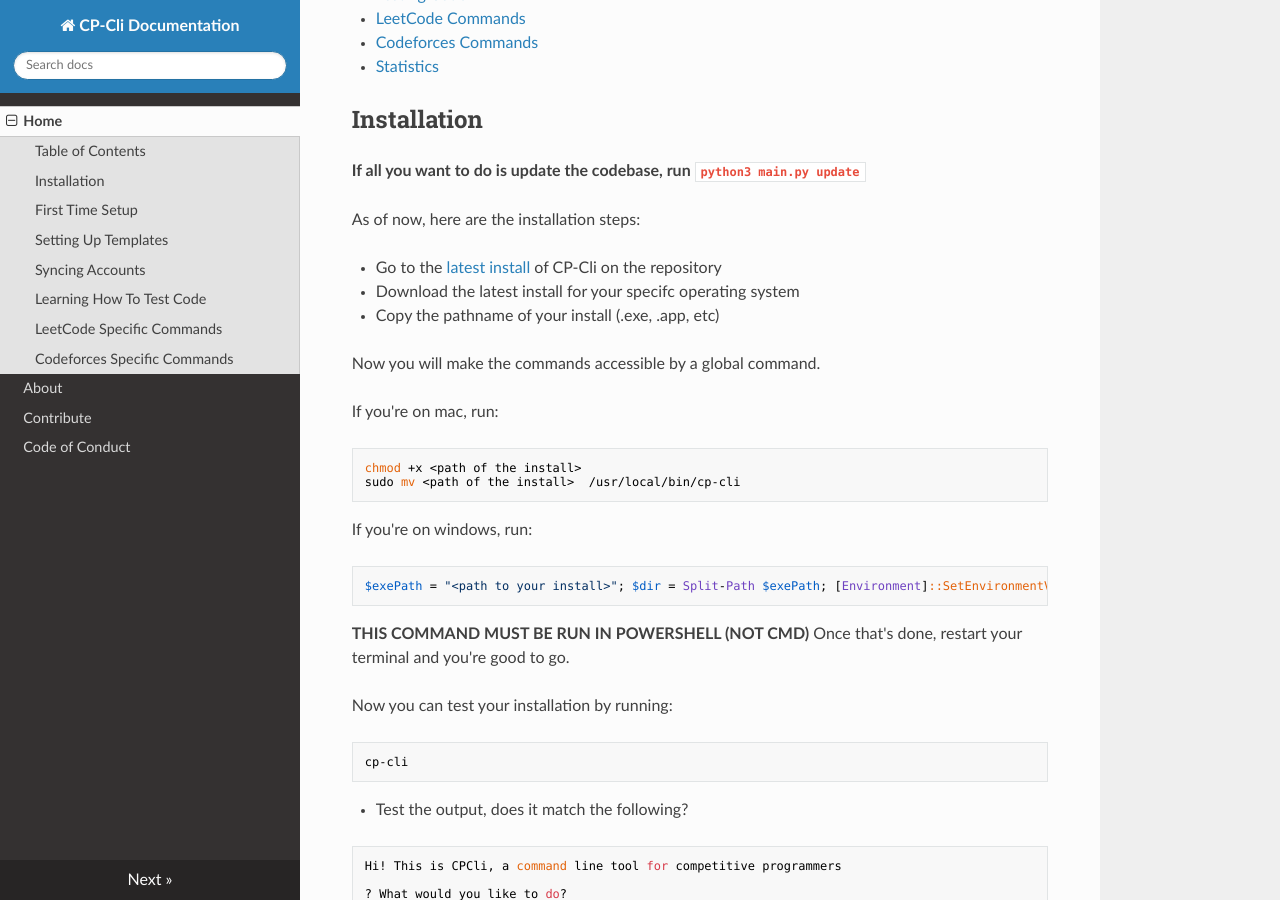
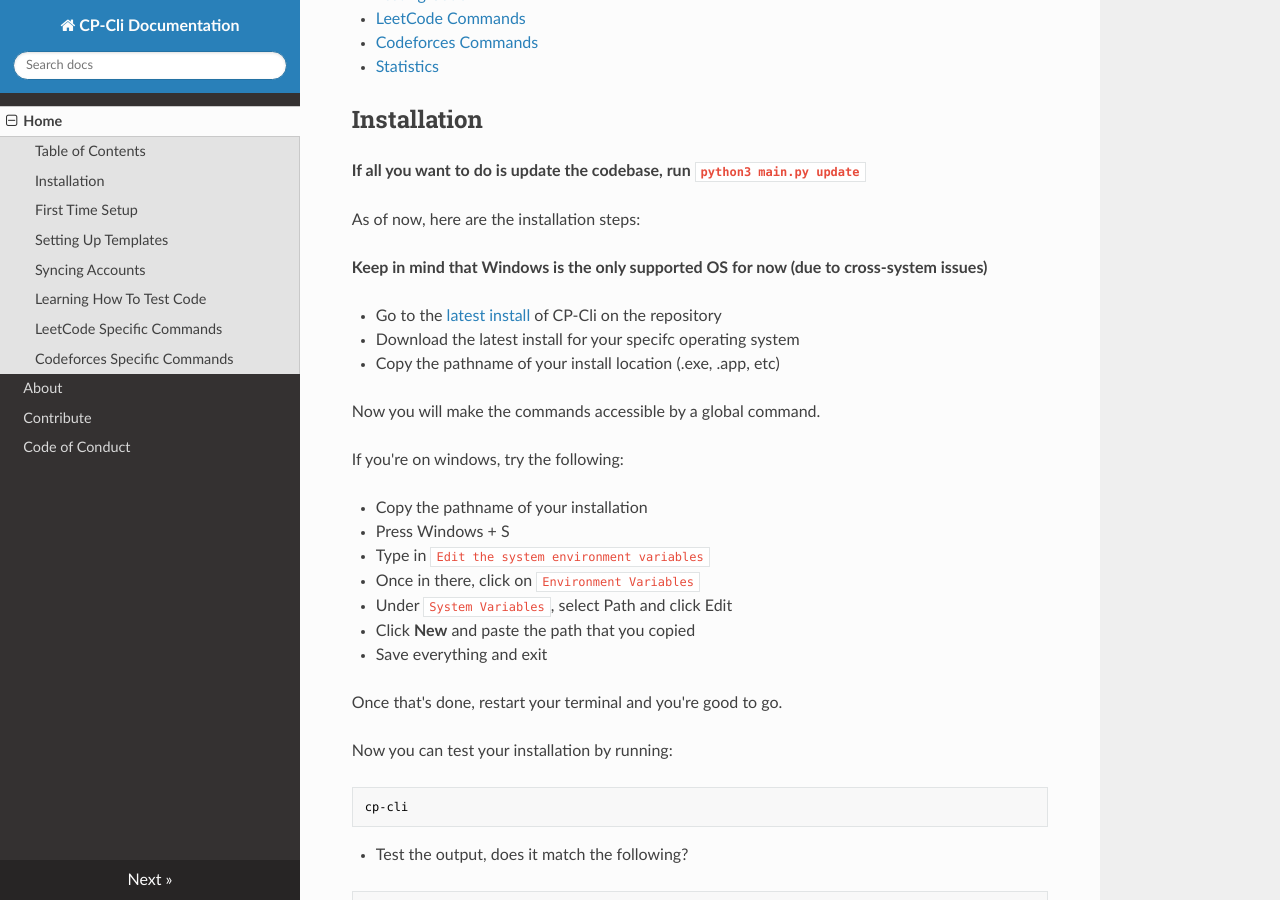
Before and after one commit to CompProgTools/CPCli, an MkDocs documentation site: the page built from src_docs/index.md, in a window 1280 px wide and 900 px high, scrolled down 377 px. Built offline with MkDocs 1.6.1, drawn with Linux system fonts in a browser that asks for light colours; nearby versions of some CDN libraries.

Commit message:
added windows version

````diff
--- a/src_docs/index.md
+++ b/src_docs/index.md
@@ -19,23 +19,24 @@ This is where you can find quick documentation for the commands and how to use t
 
 As of now, here are the installation steps:
 
+**Keep in mind that Windows is the only supported OS for now (due to cross-system issues)**
+
 - Go to the [latest install](https://github.com/CompProgTools/CPCli/releases) of CP-Cli on the repository
 - Download the latest install for your specifc operating system
-- Copy the pathname of your install (.exe, .app, etc)
+- Copy the pathname of your install location (.exe, .app, etc)
 
 Now you will make the commands accessible by a global command.
 
-If you're on mac, run:
-```
-chmod +x <path of the install>
-sudo mv <path of the install>  /usr/local/bin/cp-cli
-```
+If you're on windows, try the following:
 
-If you're on windows, run:
-```
-$exePath = "<path to your install>"; $dir = Split-Path $exePath; [Environment]::SetEnvironmentVariable("Path", [Environment]::GetEnvironmentVariable("Path", "User") + ";$dir", "User")
-```
-**THIS COMMAND MUST BE RUN IN POWERSHELL (NOT CMD)**
+- Copy the pathname of your installation
+- Press Windows + S
+- Type in `Edit the system environment variables`
+- Once in there, click on `Environment Variables`
+- Under `System Variables`, select Path and click Edit
+- Click **New** and paste the path that you copied
+- Save everything and exit
+
 Once that's done, restart your terminal and you're good to go.
 
 Now you can test your installation by running:
````
Also changed, not shown: docs/index.html (+14 -10 lines), docs/search/search_index.json (+1 -1 lines), 1 other file.
